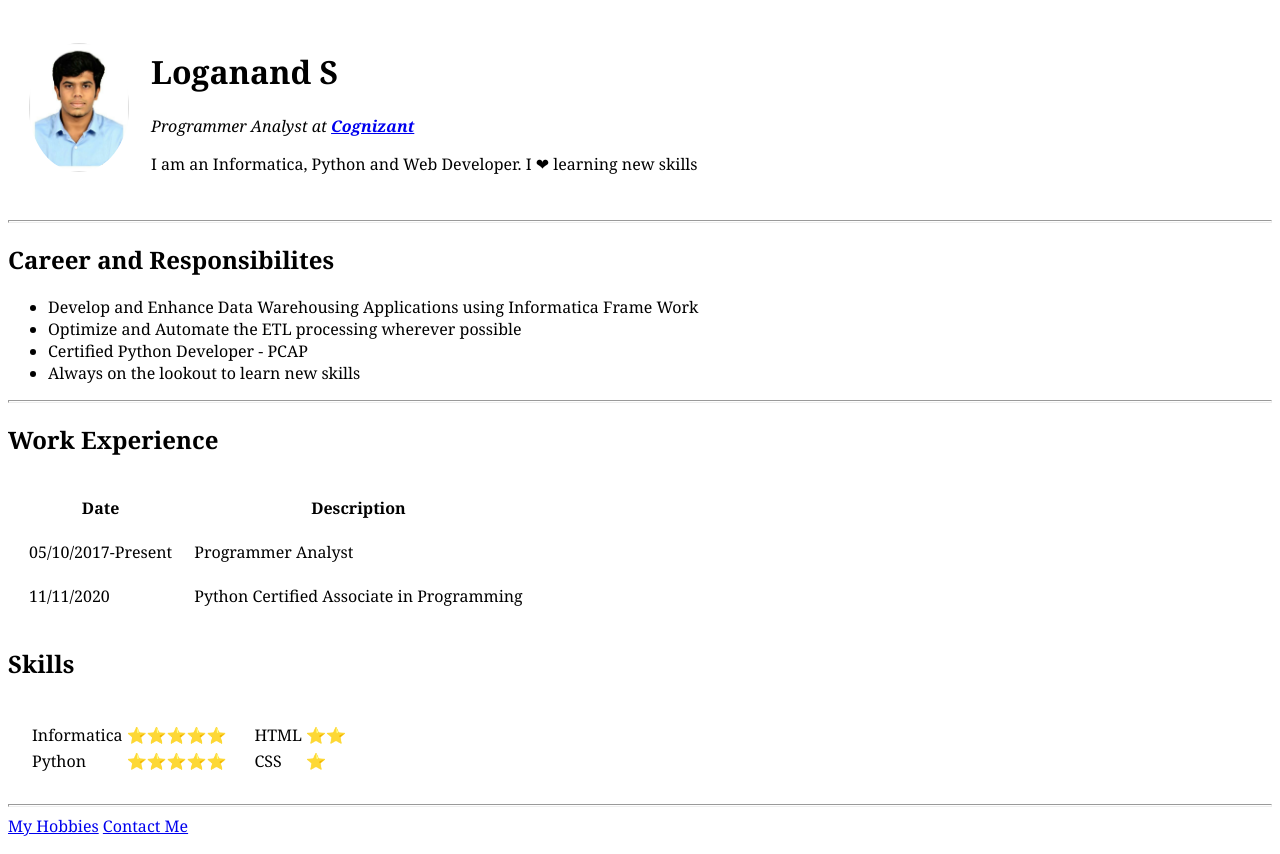
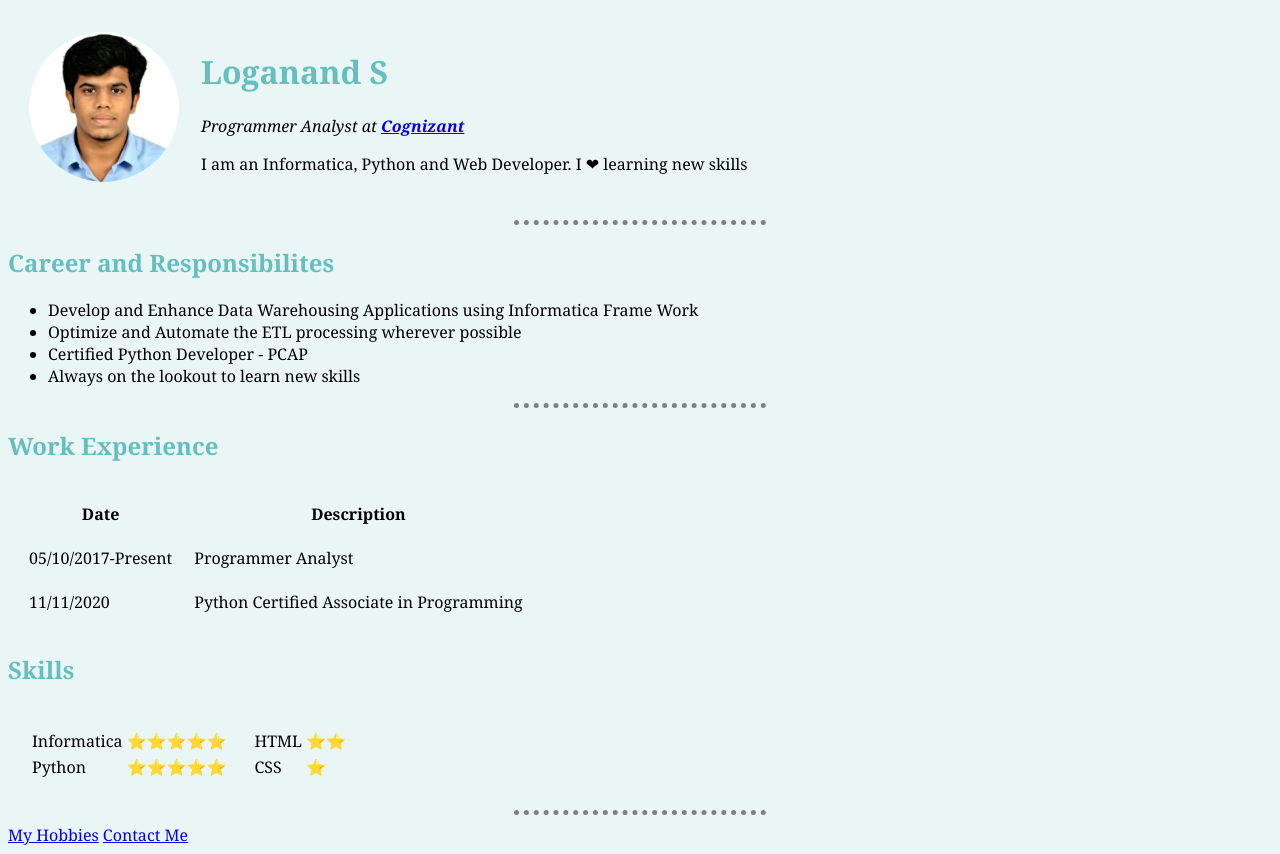
Before and after one commit to Logan-22/Web-Project, a plain HTML site: page WebDev/index.html in a window 1280 px wide. Drawn offline with Linux system fonts and the light colour scheme.

Commit message:
Updated Index,contact and CSS

```diff
--- /dev/null
+++ b/WebDev/css/styles.css
@@ -0,0 +1,20 @@
+body {
+  background-color: #EAF6F6;
+  font-family: cambria;
+}
+
+hr {
+  border-style: none;
+  border-top-style: dotted;
+  width: 20%;
+  border-color: grey;
+  border-width: 5px;
+}
+
+h1, h2 {
+  color: #66BFBF;
+}
+
+.profile-pic:hover{
+  transform:scale(1.2)
+}
--- a/WebDev/index.html
+++ b/WebDev/index.html
@@ -4,14 +4,15 @@
 <head>
   <meta charset="utf-8">
   <title>Loganand's Website</title>
+  <link rel="stylesheet" href="css/styles.css">
 </head>
 
-<body style="font-family:cambria">
+<body>
   <table cellspacing="20px">
     <thead>
       <tr>
         <td>
-          <img src="ME.jpg" width="100px" style="border-radius:50%" alt="Loganand Profile Picture" />
+          <img class="profile-pic" id="pp" src="ME.png" width="150px" style="border-radius:50%" alt="Loganand Profile Picture" />
         </td>
         <td>
           <h1>Loganand S
@@ -125,7 +126,7 @@
     </tr>
   </table>
   <hr size="3px" />
-  <a href="#">My Hobbies</a>
+  <a href="hobbies.html">My Hobbies</a>
   <a href="contact-me.html"> Contact Me</a>
 </body>
 
```
Also changed, not shown: WebDev/contact-me.html (+3 -2 lines), WebDev/hobbies.html (added, +25 -0 lines), WebDev/ME.jpg (deleted), WebDev/ME.png (added).
